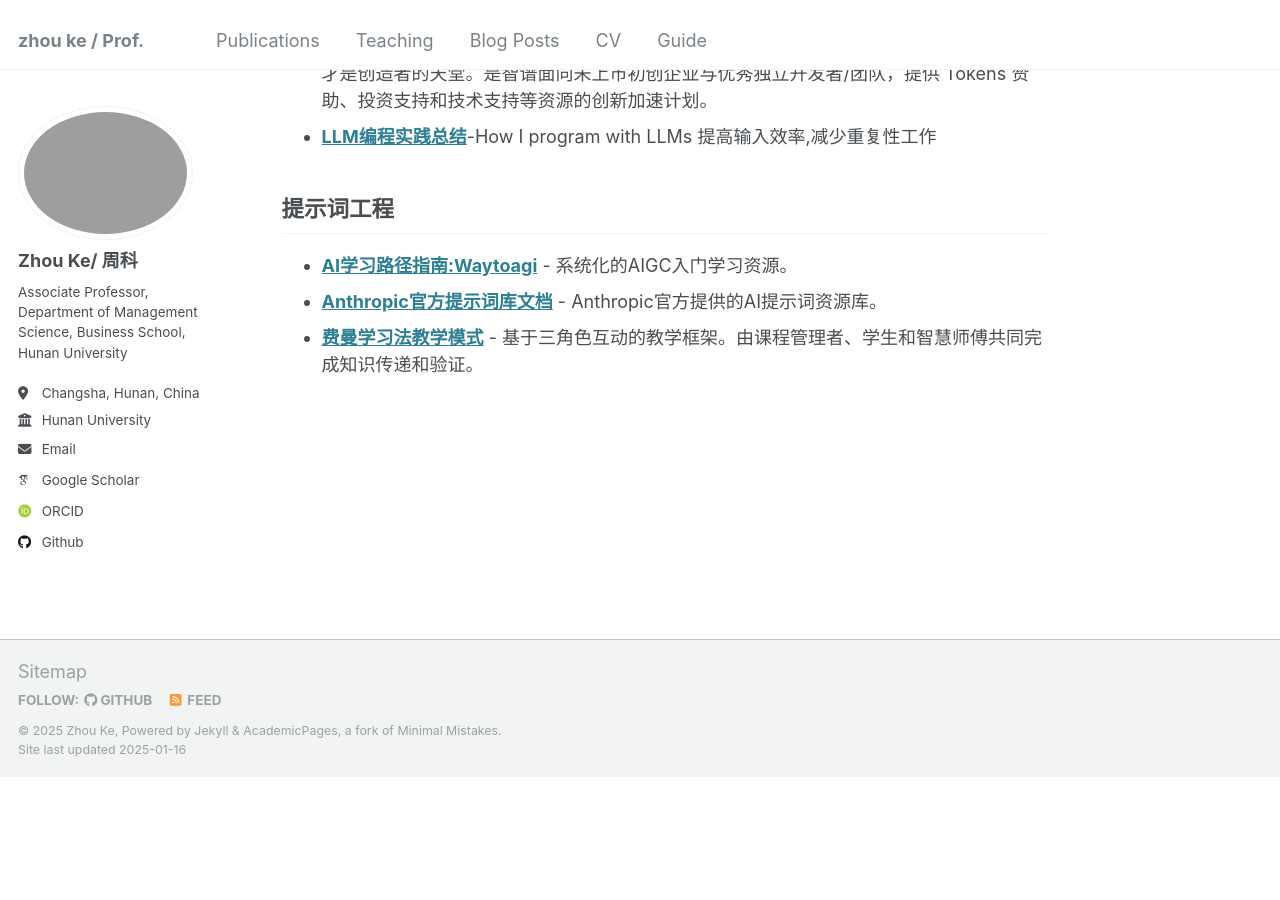
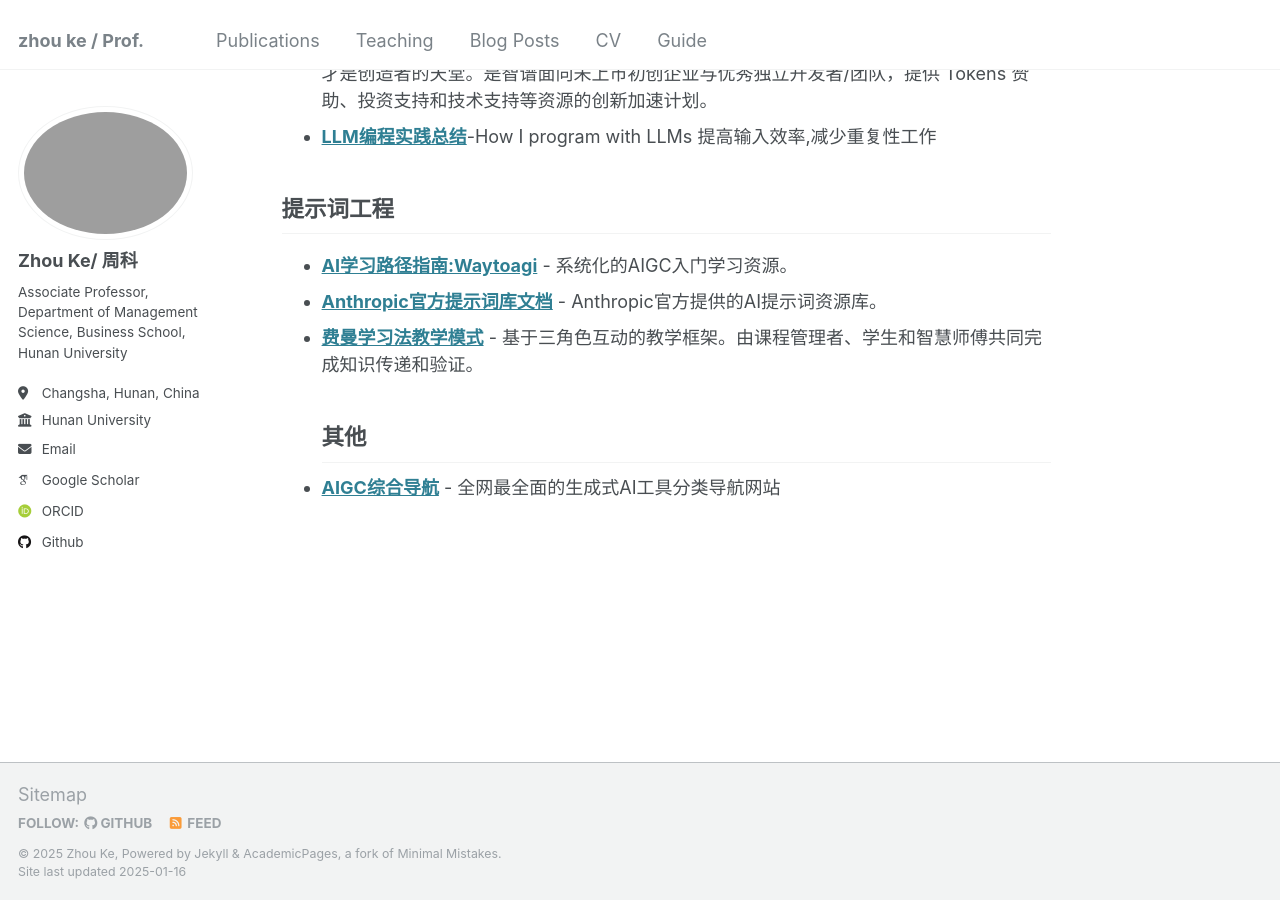
Before and after one commit to hustzhke/hustzhke.github.io, a Jekyll site: the page built from _pages/about.md, in a window 1280 px wide and 900 px high, scrolled down 1820 px. Built offline with Jekyll 4.4.1, drawn with Linux system fonts in a browser that asks for light colours; some web fonts are replaced; before the commit the page ends 2597 px from its top, so only the background shows below that.

Commit message:
Update about.md

```diff
--- a/_pages/about.md
+++ b/_pages/about.md
@@ -59,3 +59,5 @@ CS229：机器学习：系统讲解机器学习的理论和实践
 * **[AI学习路径指南:Waytoagi](https://waytoagi.feishu.cn/wiki/QPe5w5g7UisbEkkow8XcDmOpn8e)** - 系统化的AIGC入门学习资源。
 * **[Anthropic官方提示词库文档](https://docs.anthropic.com/zh-CN/prompt-library/library)** - Anthropic官方提供的AI提示词资源库。
 * **[费曼学习法教学模式](https://www.hhsblog.me/posts/feynman-method-prompt/)** - 基于三角色互动的教学框架。由课程管理者、学生和智慧师傅共同完成知识传递和验证。
+## 其他
+* **[AIGC综合导航](https://www.aigc.cn/)** - 全网最全面的生成式AI工具分类导航网站
```
